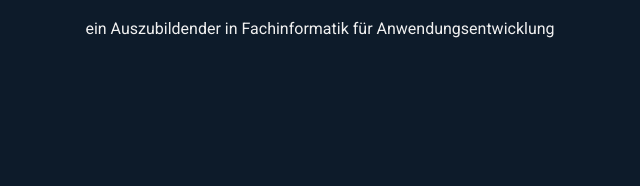
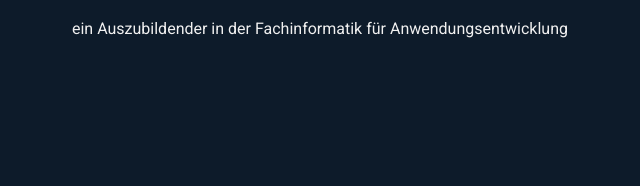
Before and after one commit to CandixFit/my-portfolio, a plain HTML site: page index.html in a window 1280 px wide. Shown: the part 319-505 px from the top of the page, 320-960 px from the left. Drawn offline with Linux system fonts and the light colour scheme.

Commit message:
Update index.html
Grammar update

```diff
--- a/index.html
+++ b/index.html
@@ -237,7 +237,7 @@
   <header class="home" id="home">
     <img src="img/Unbenannt.png" alt="Profilbild Can" />
     <h1>Hallo, ich bin Can</h1>
-    <p>ein Auszubildender in Fachinformatik für Anwendungsentwicklung</p>
+    <p>ein Auszubildender in der Fachinformatik für Anwendungsentwicklung</p>
   </header>
 
   <div class="container fade-in" id="about">
```
